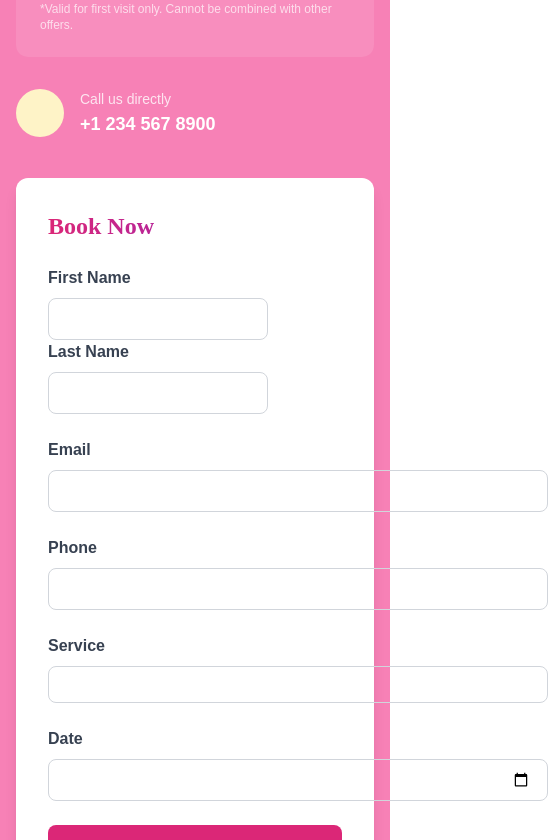
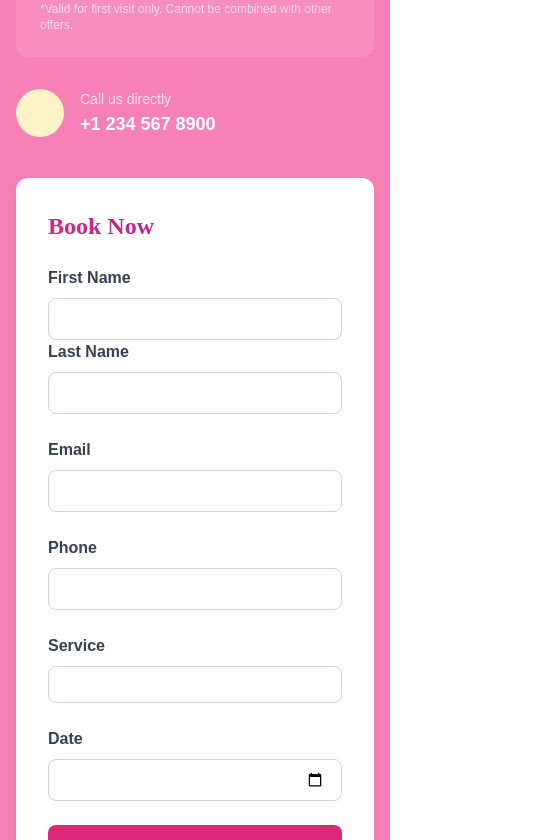
Before and after one commit to realdeal008/Trendynails, a Next.js app: page / in a window 390 px wide. Shown: the part 7566-8406 px from the top of the page, 548 px wide, since content can reach past the window. Built offline with nearby package versions, Linux system fonts and the light colour scheme.

Commit message:
Add responsive input styling for BookFormSection

```diff
--- a/src/app/globals.css
+++ b/src/app/globals.css
@@ -1,8 +1,4 @@
 @import "tailwindcss";
-
-
-
-
 
 :root {
     --primary-pink: #e83e8c;
@@ -624,6 +620,10 @@
     }
 }
 
+.academy-section {
+    background-color: #f9fafb;
+    padding: 5rem 1rem;
+}
 
 .academy-section {
     background-color: #f9fafb;
@@ -1459,7 +1459,75 @@
       gap: 1.5rem;
       margin-bottom: 1.5rem;
     }
-  }
+
+
+  }
+
+
+
+.custom-input {
+  width: 220px;                      /* w-full */
+  padding: 0.5rem 1rem;             /* py-2 = 8px vertical, px-4 = 16px horizontal */
+  border: 1px solid #d1d5db;       /* border-gray-300 */
+  border-radius: 0.5rem;            /* rounded-lg = 8px */
+  outline: none;
+  transition: box-shadow 0.2s ease, border-color 0.2s ease;
+}
+
+.custom-inputs:focus {
+  border-color: transparent;       /* focus:border-transparent */
+  box-shadow: 0 0 0 2px #db2777;   /* focus:ring-2 + focus:ring-pink-600 */
+}
+
+.custom-input {
+  width: 220px;                      /* w-full */
+  padding: 0.5rem 1rem;             /* py-2 = 8px vertical, px-4 = 16px horizontal */
+  border: 1px solid #d1d5db;       /* border-gray-300 */
+  border-radius: 0.5rem;            /* rounded-lg = 8px */
+  outline: none;
+  transition: box-shadow 0.2s ease, border-color 0.2s ease;
+}
+
+/* Responsive input widths for BookFormSection */
+
+@media (max-width: 768px) {
+  .custom-inputs {
+    width: 100%; /* full width on small screens */
+  }
+  .custom-input {
+    width: 100%; /* full width on small screens */
+  }
+}
+
+@media (min-width: 769px) and (max-width: 915px) {
+  .custom-inputs {
+    width: 350px;
+  }
+  .custom-input {
+    width: 180px;
+  }
+}
+
+@media (min-width: 916px) and (max-width: 1120px) {
+  .custom-inputs {
+    width: 450px;
+  }
+  .custom-input {
+    width: 200px;
+  }
+}
+
+@media (min-width: 1121px) {
+  .custom-inputs {
+    width: 500px;
+  }
+  .custom-input {
+    width: 220px;
+  }
+}
+
+
+
 
   .custom-label  {
     display: block;
@@ -1491,6 +1559,45 @@
   transition: box-shadow 0.2s ease, border-color 0.2s ease;
 }
 
+/* Responsive input widths for BookFormSection */
+
+@media (max-width: 768px) {
+  .custom-inputs {
+    width: 100%; /* full width on small screens */
+  }
+  .custom-input {
+    width: 100%; /* full width on small screens */
+  }
+}
+
+@media (min-width: 769px) and (max-width: 915px) {
+  .custom-inputs {
+    width: 350px;
+  }
+  .custom-input {
+    width: 180px;
+  }
+}
+
+@media (min-width: 916px) and (max-width: 1120px) {
+  .custom-inputs {
+    width: 450px;
+  }
+  .custom-input {
+    width: 200px;
+  }
+}
+
+@media (min-width: 1121px) {
+  .custom-inputs {
+    width: 500px;
+  }
+  .custom-input {
+    width: 220px;
+  }
+}
+
+
 .custom-input:focus {
     border-color: transparent;       /* focus:border-transparent */
     box-shadow: 0 0 0 2px #db2777;   /* focus:ring-2 + focus:ring-pink-600 */
@@ -1498,6 +1605,43 @@
 
   .custom-mb {
     margin-bottom: 1.5rem; /* mb-6 = 24px */
+  }
+
+  /* Responsive input widths for BookFormSection */
+  @media (max-width: 768px) {
+    .custom-inputs {
+      width: 100%; /* full width on small screens */
+    }
+    .custom-input {
+      width: 100%; /* full width on small screens */
+    }
+  }
+
+  @media (min-width: 768px){
+    .custom-inputs {
+      width: 330px;
+    }
+    .custom-input {
+      width: 150px;
+    }
+  }
+
+  @media (min-width: 915px) {
+    .custom-inputs {
+      width: 390px;
+    }
+    .custom-input {
+      width: 180px;
+    }
+  }
+
+  @media (min-width: 1121px) {
+    .custom-inputs {
+      width: 500px;
+    }
+    .custom-input {
+      width: 220px;
+    }
   }
 
   .custom-button {
@@ -1645,39 +1789,3 @@
   .floating-icon:hover {
     background-color: #be185d; /* Tailwind’s pink-700 hex */
   }
-
-/* BookFormSection base styles */
-.book-form-section {
-  width: 100%;
-  max-width: 400px;
-  margin: 0 auto;
-  padding: 1.5rem 1rem;
-  background: #fff;
-  border-radius: 1rem;
-  box-shadow: 0 4px 24px rgba(0,0,0,0.08);
-}
-
-/* Responsive for mobile */
-@media (max-width: 768px) {
-  .book-form-section {
-    max-width: 100%;
-    padding: 1rem 0.5rem;
-    border-radius: 0.75rem;
-    box-shadow: 0 2px 12px rgba(0,0,0,0.06);
-  }
-  .book-form-section input,
-  .book-form-section select,
-  .book-form-section textarea {
-    font-size: 1rem;
-    padding: 0.75rem;
-    width: 100%;
-    margin-bottom: 1rem;
-    border-radius: 0.5rem;
-  }
-  .book-form-section button {
-    width: 100%;
-    padding: 0.75rem;
-    font-size: 1rem;
-    border-radius: 0.5rem;
-  }
-}
```
Lines whose indentation alone changed are shown as unchanged.
